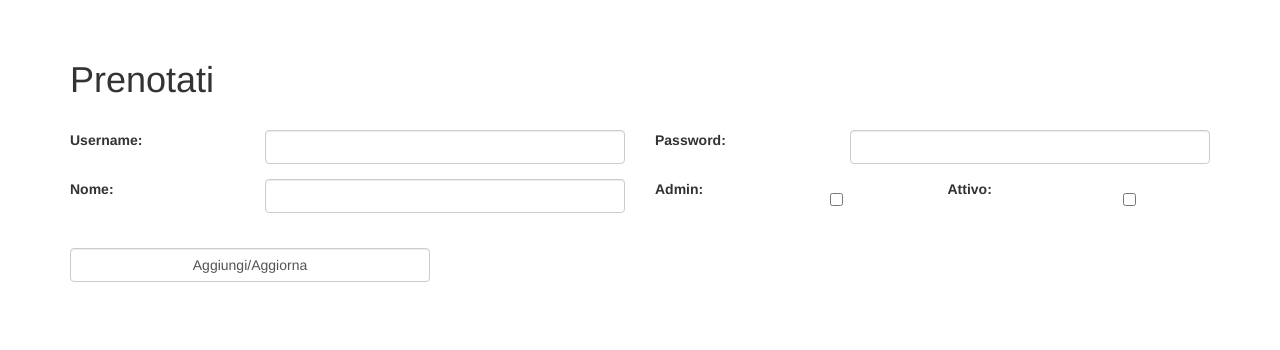
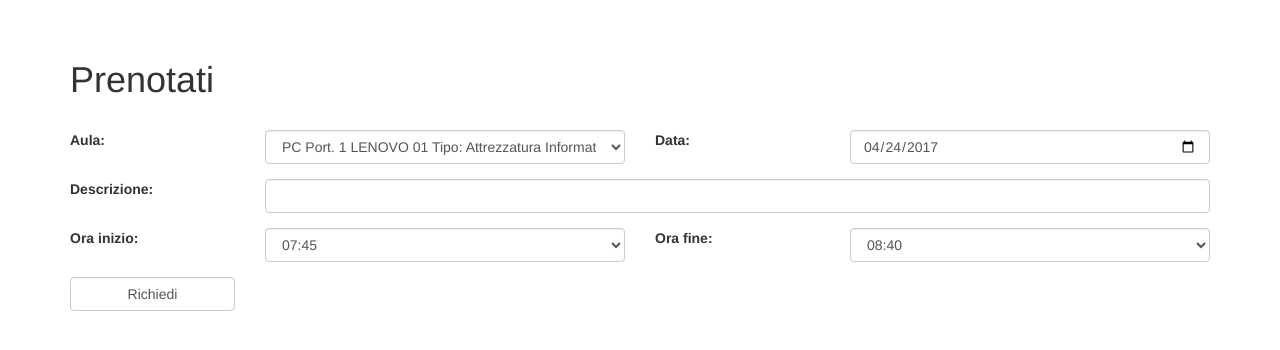
Before and after one commit to pirasalbe/5AII_Info_PHPDB_PrenotazioneAule, a PHP site: a page that uses book.php in a window 1280 px wide. Shown: the part 52-402 px from the top of the page. Run offline with PHP 8.4, Linux system fonts and the light colour scheme; the visitor is signed in with stand-in values (Sample User, id 1); data comes from the database, SQL or seed files in the repository; some libraries are stand-ins or nearby versions.

Commit message:
Indent and fixes

```diff
--- a/admin/booking.php
+++ b/admin/booking.php
@@ -1,5 +1,5 @@
 <?php
-include("../script/sql.php");
+include("../script/recursive.php");
 
 if ($logged == 0 || !admin()) {
     header("location: ../index");
--- a/admin/rooms.php
+++ b/admin/rooms.php
@@ -1,5 +1,5 @@
 <?php
-include("../script/sql.php");
+include("../script/recursive.php");
 
 if ($logged == 0 || !admin()) {
     header("location: ../index");
--- a/admin/users.php
+++ b/admin/users.php
@@ -1,5 +1,5 @@
 <?php
-include("../script/sql.php");
+include("../script/recursive.php");
 
 if ($logged == 0 || !admin()) {
     header("location: ../index");
--- a/book.php
+++ b/book.php
@@ -1,5 +1,5 @@
 <?php
-include("script/sql.php");
+include("script/recursive.php");
 
 if ($logged == 0) {
     header("location: login");
@@ -29,46 +29,81 @@ if ($logged == 0) {
 
         <div class="row form-group">
             <div class="col-sm-2">
-                <label for="username">Username: </label>
+                <label for="aula">Aula: </label>
             </div>
             <div class="col-sm-4">
-                <input name="username" class="form-control" maxlength="20">
+                <select name="aula" class="form-control">
+                    <?php
+
+                    $result = rooms();
+
+                    if (isset($result) && $result != null) {
+                        while ($row = $result->fetch_assoc()) {
+                            $selected = "";
+                            if ($row['numero'] == $_REQUEST['aula']) $selected = "selected";
+                            echo "<option value='" . $row['numero'] . "' " . $selected . ">" . $row["nome"] . " Tipo: " . $row["type"] . "</option>";
+                        }
+                    }
+
+                    ?>
+                </select>
             </div>
             <div class="col-sm-2">
-                <label for="password">Password: </label>
+                <label for="date">Data: </label>
             </div>
             <div class="col-sm-4">
-                <input name="password" class="form-control" maxlength="20">
+                <input type="date" value="<?php echo $_REQUEST['data']; ?>" name="date" class="form-control">
             </div>
         </div>
 
         <div class="row form-group">
             <div class="col-sm-2">
-                <label for="name">Nome: </label>
+                <label for="descrizione">Descrizione: </label>
             </div>
-            <div class="col-sm-4">
-                <input name="name" class="form-control" maxlength="20">
-            </div>
-            <div class="col-sm-2">
-                <label for="admin">Admin: </label>
-            </div>
-            <div class="col-sm-1 checkbox">
-                <input name="admin" value="si" type="checkbox" maxlength="20">
-            </div>
-            <div class="col-sm-2">
-                <label for="attivo">Attivo: </label>
-            </div>
-            <div class="col-sm-1 checkbox">
-                <input name="attivo" value="si" type="checkbox" maxlength="20">
+            <div class="col-sm-10">
+                <input name="descrizione" class="form-control" maxlength="50">
             </div>
         </div>
 
-        <br>
+        <div class="row form-group">
+            <div class="col-sm-2">
+                <label for="orai">Ora inizio: </label>
+            </div>
+            <div class="col-sm-4">
+                <select name="orai" class="form-control">
+                    <?php
+
+                    foreach ($hours as $hour) {
+                        $selected = "";
+                        if ($hour == $_REQUEST['inizio']) $selected = "selected";
+                        echo "<option value='" . $hour . "' " . $selected . ">" . $hour . "</option>";
+                    }
+
+                    ?>
+                </select>
+            </div>
+            <div class="col-sm-2">
+                <label for="oraf">Ora fine: </label>
+            </div>
+            <div class="col-sm-4">
+                <select name="oraf" class="form-control">
+                    <?php
+
+                    foreach ($hours as $hour) {
+                        $selected = "";
+                        if ($hour == $_REQUEST['fine']) $selected = "selected";
+                        echo "<option value='" . $hour . "' " . $selected . ">" . $hour . "</option>";
+                    }
+
+                    ?>
+                </select>
+            </div>
+        </div>
 
         <div class="row form-group">
-            <div class="col-sm-4">
+            <div class="col-sm-2">
                 <button type="submit" class="form-control">
-                    Aggiungi/Aggiorna
+                    Richiedi
                 </button>
             </div>
         </div>
--- a/index.php
+++ b/index.php
@@ -1,5 +1,5 @@
 <?php
-include("script/sql.php");
+include("script/recursive.php");
 
 $tipo = "Attrezzatura Informatica";
 if (isset($_REQUEST['tipo']))
@@ -159,7 +159,7 @@ if (isset($_REQUEST['date'])) {
                     }
 
                     if ($null)
-                        echo "<td><a href='book?inizio=" . $hour . "&fine=" . $hours[$key + 1] . "&aula=" . $room . "'><i class='fa fa-plus-circle' aria-hidden='true'></i></a></td>";
+                        echo "<td><a href='book?inizio=" . $hour . "&fine=" . $hours[$key + 1] . "&data=" . date("Y-m-d", strtotime($inizio)) . "&aula=" . $room . "'><i class='fa fa-plus-circle' aria-hidden='true'></i></a></td>";
                 }
 
                 echo "</tr>";
--- a/login.php
+++ b/login.php
@@ -1,7 +1,7 @@
 <?php
 include("script/recursive.php");
 
-	if($logged == 1){
+if ($logged == 1) {
     session_destroy();
     header("location: index");
 }
--- a/private.php
+++ b/private.php
@@ -1,5 +1,5 @@
 <?php
-include("script/sql.php");
+include("script/recursive.php");
 
 if ($logged == 0) {
     header("location: login");
@@ -43,9 +43,9 @@ if (admin()) {
 			<ul class='nav navbar-nav list-group-item-info'>
 				<li><a href='#'>Tool amministratore: </a></li>
 				<li><a href='admin/booking'>Prenotazioni
-				    <span class='badge'>" . $cont .  "</span></a></li>
+				    <span class='badge'>" . $cont . "</span></a></li>
 				<li><a href='admin/users'>Utenti
-				    <span class='badge'>" . $count .  "</span></a></li></a></li>
+				    <span class='badge'>" . $count . "</span></a></li></a></li>
 				<li><a href='admin/rooms'>Aule</a></li>
 			</ul>
 		</div>";
--- a/report.php
+++ b/report.php
@@ -19,7 +19,7 @@
 <!--- body --->
 
 <div class="container">
-			<div class = "page-header">
+    <div class="page-header">
         <h1>
             Report meetings
         </h1>
--- a/script/recursive.php
+++ b/script/recursive.php
@@ -1,5 +1,7 @@
 <?php
 session_start();
+
+include("sql.php");
 
 /*if ($_SERVER["HTTPS"] != "on") {
     header("Location: https://" . $_SERVER["HTTP_HOST"] . $_SERVER["REQUEST_URI"]);
@@ -21,9 +23,32 @@ function printNavbar($admin)
 
     $user = "Area Riservata";
     $log = "Login";
+
     if ($logged == 1) {
         $log = "Logout";
         $user = $_SESSION['user'];
+        if(admin()){
+            $result = booking(true);
+            $cont = 0;
+
+            if (isset($result) && $result != null) {
+                while ($row = $result->fetch_assoc()) {
+                    if ($row["attiva"] == "no")
+                        $cont++;
+                }
+            }
+
+            $result = users();
+
+            if (isset($result) && $result != null) {
+                while ($row = $result->fetch_assoc()) {
+                    if ($row["attivo"] == "no")
+                        $cont++;
+                }
+            }
+
+            $user = $user . " <span class='badge'>" . $cont . "</span>";
+        }
     }
 
     echo "<!--- header --->
--- a/script/sql.php
+++ b/script/sql.php
@@ -1,5 +1,5 @@
 <?php
-include("recursive.php");
+
 
 $hours = array("07:45", "08:40", "09:35", "10:30",
     "11:40", "12:35", "13:30", "14:00",
```
Also changed, not shown: messages.php (+5 -5 lines). Lines whose indentation alone changed are shown as unchanged.
